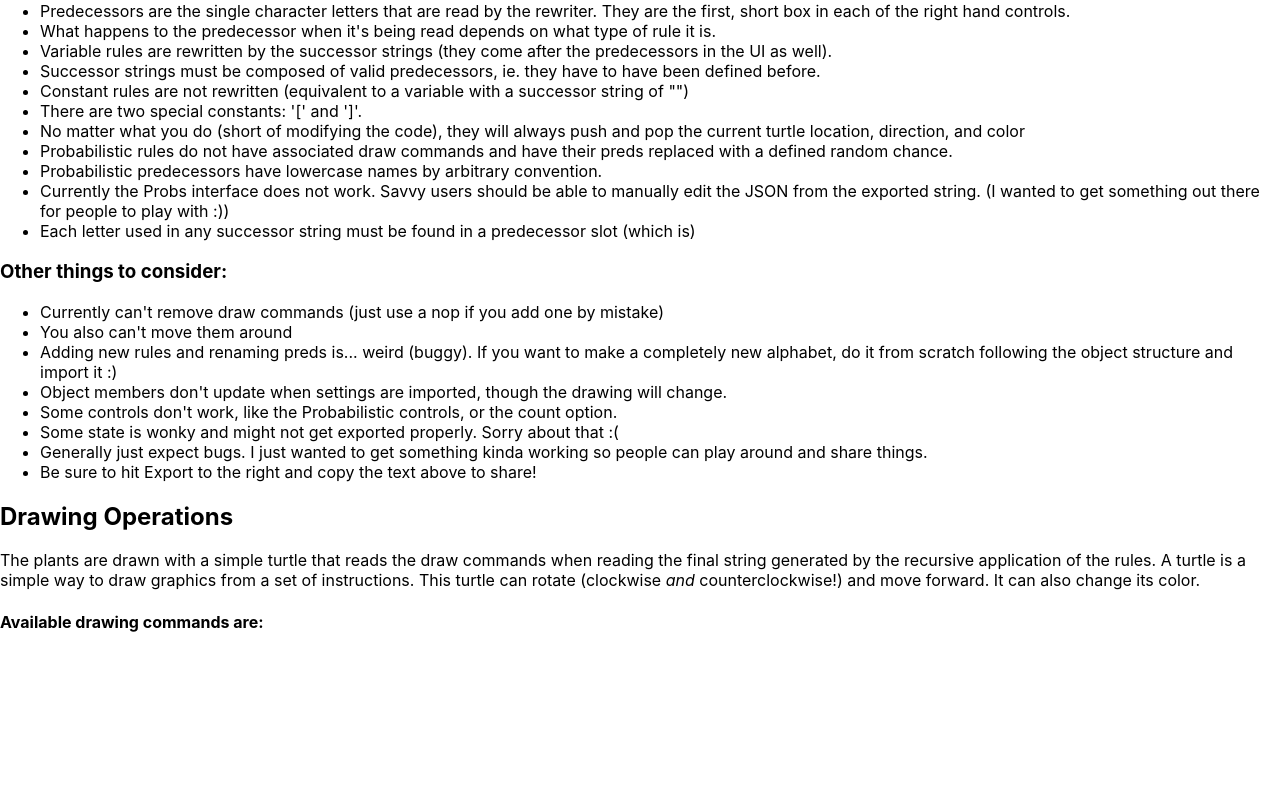
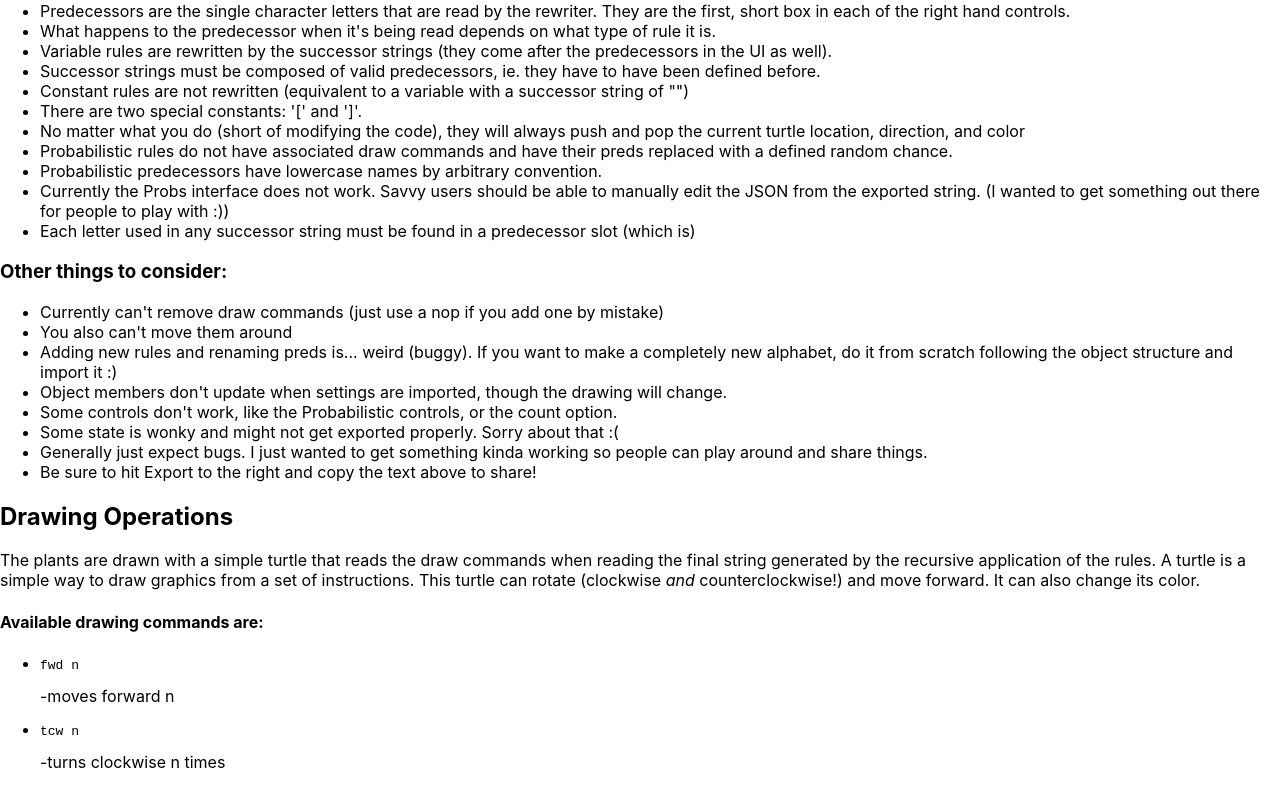
Before and after one commit to xk86/pixelplant, a React (Vite) app: page / in a window 1280 px wide. Shown: the part 2000-2791 px from the top of the page. Before the commit the page ends 2653 px from the top, so only its background shows below. Built offline with nearby package versions, Linux system fonts and the light colour scheme; the HTML template or start-up script is replaced by a standard one.

Commit message:
fixed bug causing drawOps to not render

```diff
--- a/src/App.tsx
+++ b/src/App.tsx
@@ -721,6 +721,7 @@ function App() {
   );
   const [drawSettings, setDrawSettings] = React.useState({width: 150, height: 150, scale: 4, iters: 5, count: 1})
   console.log("render app");
+  console.log(drawOps)
   return (
     <ErrorBoundary>
       <div className="container">
@@ -778,7 +779,7 @@ function App() {
         </p>
         <h4>Available drawing commands are:</h4>
         <ul>
-          {drawOps.map((inp, idx) => (<li><pre>{(inp !== "nop")? (inp+" n") : inp}</pre>-{opDocs[idx]}</li>))}
+          {drawOps.map((inp, idx) => (<li key={idx}><pre>{(inp !== "nop")? (inp+" n") : inp}</pre>-{opDocs[idx]}</li>))}
         </ul>
       </div>
     </ErrorBoundary>
--- a/src/Turtle.tsx
+++ b/src/Turtle.tsx
@@ -314,4 +314,4 @@ export const opDocs  = [
   "does nothing"
 ]
 
-export const drawOps = Object.keys(Turtle.drawOps);
+export const drawOps = Object.keys(Turtle.drawOps());
```
